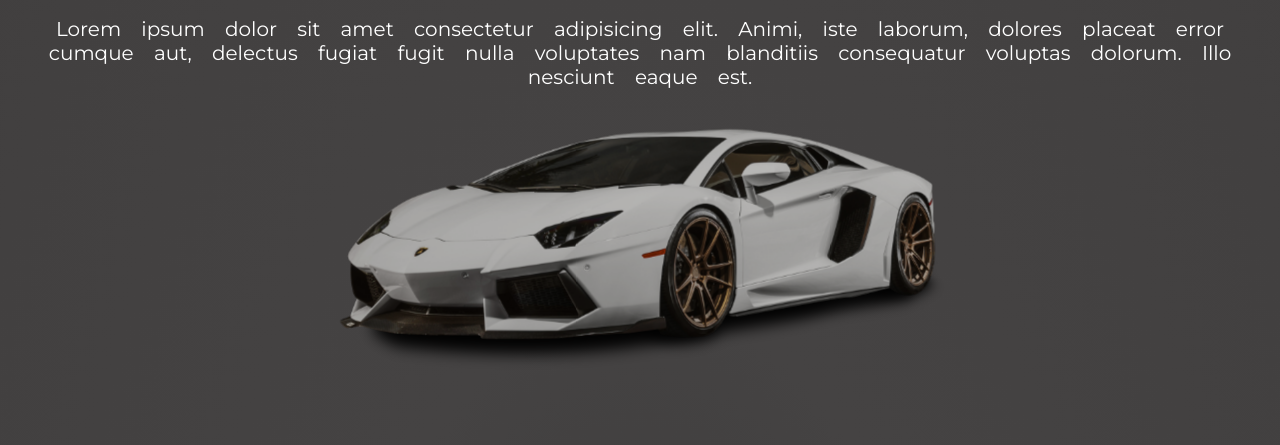
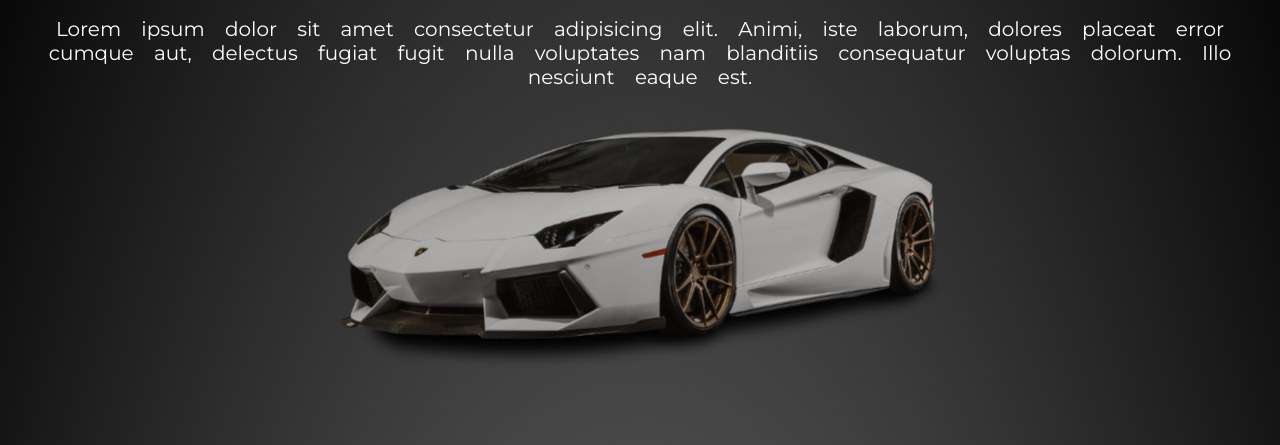
Before and after one commit to NaitikSrivastav17/LuxeWagon.com, a plain HTML site: page index.html in a window 1280 px wide. Shown: the part 246-691 px from the top of the page. Drawn offline with Linux system fonts and the light colour scheme.

Commit message:
Update styles.css

```diff
--- a/styles.css
+++ b/styles.css
@@ -6,8 +6,7 @@ body{
   font-weight:500;
   font-style: normal;
   color:white;
-  background: rgb(0, 0, 0);
-  background:radial-gradient(rgb(49, 49, 49),rgb(69, 67, 67),rgb(65, 63, 63));
+   background:radial-gradient(grey,rgb(0, 0, 0));
 
   /*background-repeat: no-repeat;
   background-attachment:local;
```
